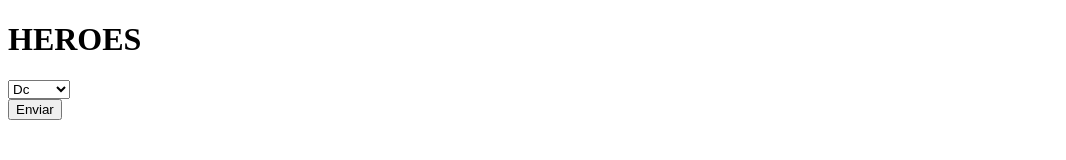
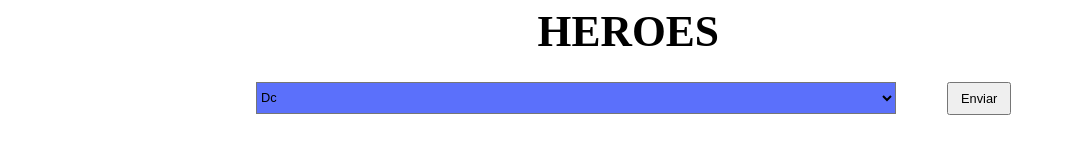
Before and after one commit to Juanu12/Javascript_S1_UmanaJuan, a plain HTML site: page Marvelapi/Heroes.html in a window 1280 px wide. Shown: the whole page, without its empty margins (0-1066 px from the left). Drawn offline with Linux system fonts and the light colour scheme.

Commit message:
docs: :memo: updating documentation

```diff
--- a/Marvelapi/Heroes.html
+++ b/Marvelapi/Heroes.html
@@ -4,6 +4,7 @@
     <meta charset="UTF-8">
     <meta name="viewport" content="width=device-width, initial-scale=1.0">
     <title>Heroes</title>
+    <link rel="stylesheet" href="./styles/Heroes.css">
 </head>
 <body>
 
@@ -19,10 +20,13 @@
 
         </select>
     </div>
-    <div class="Heroes-container__Send"">
+    <div class="Heroes-container__Send">
         <button>Enviar</button>
     </div>
+
     </div>
+
+    <div id="Showheroes"></div>
 </body>
 <script src="./Scripts/Heroes.js"></script>
 </html>
--- a/Marvelapi/Scripts/Heroes.js
+++ b/Marvelapi/Scripts/Heroes.js
@@ -6,3 +6,8 @@ async function Fetch_Data(){
 
     })
   }
+
+async function displayHeroes(){
+  data = await Fetch_Data()
+
+}
--- a/Marvelapi/styles/Heroes.css
+++ b/Marvelapi/styles/Heroes.css
@@ -0,0 +1,28 @@
+*{
+    margin: 0;
+    padding: 0;
+
+}
+
+
+.Heroes-container__Title {
+font-size: 1.7vw;
+margin:0.5vw 0vw 0vw 42vw;
+}
+
+.Heroes-container__Selector select{
+    position: fixed;
+    margin:2vw 0vw 0vw 20vw;
+    width: 50vw;
+    height: 4vh;
+    font-size: 1vw;
+  background-color: rgb(91, 112, 251);
+}
+
+.Heroes-container__Send button{
+    margin:2vw 0vw 0vw 74vw;
+    width: 5vw;
+    height: 4.1vh;
+    font-size: 1vw;
+
+}
```
